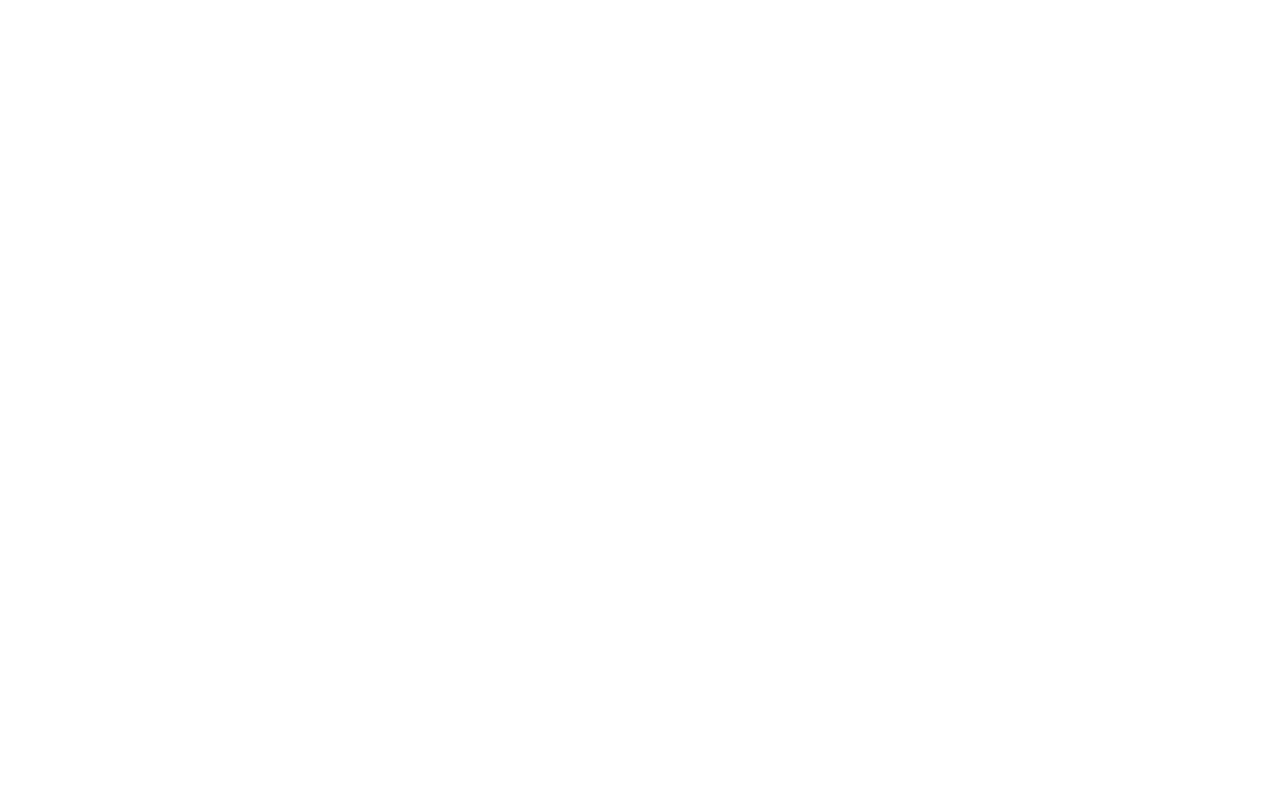
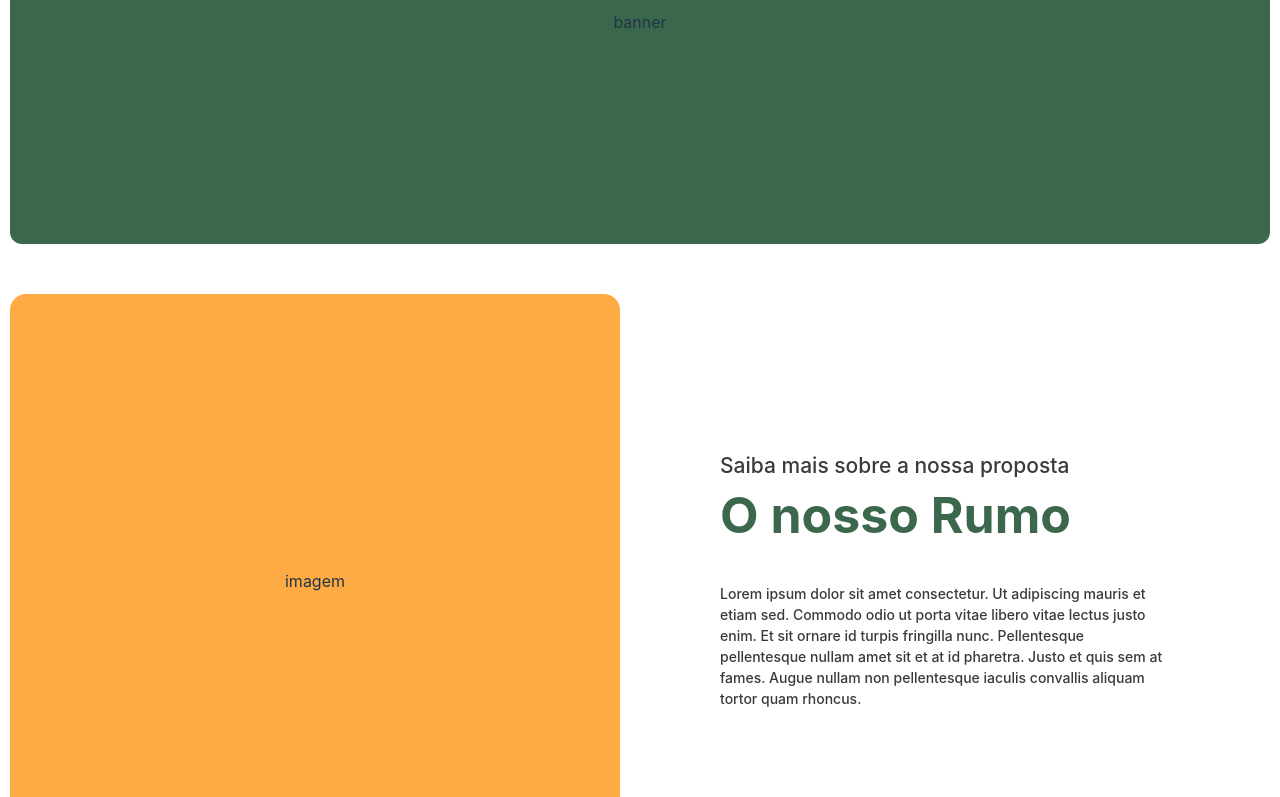
Before and after one commit to osCappuccinos/Projeto-II, a React (Vite) app: page /ruma in a window 1280 px wide. Before the commit this address had no page. Shown: the part 300-1097 px from the top of the page. Before the commit the page ends 800 px from the top, so only its background shows below. Built offline with nearby package versions, Linux system fonts and the light colour scheme.

Commit message:
Creation of "Ruma" component and "cardRuma" component.

```diff
--- /dev/null
+++ b/src/components/cards/cardRuma/cardRuma.css
@@ -0,0 +1,30 @@
+.card {
+    max-width: 327px;
+    max-height: 416px;
+    background-color: #EFEFEF;
+    display: flex;
+    flex-direction: column;
+    align-items: center;
+    justify-content: center;
+    border-radius: 12px;
+  }
+
+.card img {
+    width: 279px;
+    height: 279px;
+    border-radius: 12px;
+    margin: 24px;
+  }
+
+  .title {
+    font-size: 21px;
+    font-weight: 500;
+    color: #383B39 !important;
+  }
+
+  .description {
+    font-size: 14px;
+    font-weight: 500;
+    color: #383B39 !important;
+    margin-top: 10px;
+  }
--- /dev/null
+++ b/src/components/cards/cardRuma/cardRuma.jsx
@@ -0,0 +1,14 @@
+import React from 'react';
+import './cardRuma.css';
+
+const CardRuma = ({ img, title, description }) => {
+  return (
+    <div className="card">
+      <img src={img} alt={title} />
+      <div className='title'>{title}</div>
+      <div className='description'>{description}</div>
+    </div>
+  );
+};
+
+export default CardRuma;
--- /dev/null
+++ b/src/pages/Ruma.css
@@ -0,0 +1,72 @@
+.ruma {
+    display: flex;
+    flex-direction: column;
+    /* Adicione estilos adicionais para posicionar os containers conforme necessário */
+}
+
+.container1 {
+    margin-top: 30px;
+    max-width: 578px;
+    max-height: 210px;
+    padding: 210px 578px;
+    background-color: #3B684D;
+    border-radius: 12px;
+}
+
+.container2 {
+    display: flex;
+    margin: 50px 0;
+    align-items: center;
+}
+
+.image {
+    max-width: 275px;
+    max-height: 275px;
+    padding: 275px;
+    background-color: #FFAB44;
+    border-radius: 16px;
+}
+
+.text {
+    max-width: 450px;
+    margin: 0 100px;
+    text-align: start;
+}
+
+.title {
+    color: #FFAB44;
+    font-weight: 700;
+    font-size: 16px;
+    line-height: 24px;
+}
+
+.big-title {
+    color: #3B684D;
+    font-size: 50px;
+    font-weight: 700;
+    line-height: 75px;
+    margin-bottom: 30px;
+}
+
+.description {
+    color: #383B39;
+    font-size: 14px;
+}
+
+.container3 {
+    display: flex;
+    align-items: center;
+    flex-direction: column;
+    margin: 50px 0;
+}
+
+.container3 .description {
+    max-width: 624px;
+    margin-bottom: 50px;
+}
+
+.cards {
+    display: grid;
+  grid-template-columns: repeat(3, 1fr);
+  grid-gap: 20px;
+}
--- /dev/null
+++ b/src/pages/Ruma.jsx
@@ -0,0 +1,63 @@
+import React from 'react';
+import "./Ruma.css"
+import CardHomeInfo from '../components/cards/cardHome/cardHomeInfo';
+import CardRuma from '../components/cards/cardRuma/cardRuma';
+
+const Ruma = () => {
+    return (
+        <div className="ruma">
+            <div className="container1">
+                banner
+            </div>
+            <div className="container2">
+                <div className="image">
+                    imagem
+                </div>
+                <div className="text">
+                    <div className='title'>Saiba mais sobre a nossa proposta</div>
+                    <div className='big-title'>O nosso Rumo</div>
+                    <div className='description'>Lorem ipsum dolor sit amet consectetur. Ut adipiscing mauris et etiam sed. Commodo odio ut porta vitae libero vitae lectus justo enim. Et sit ornare id turpis fringilla nunc. Pellentesque pellentesque nullam amet sit et at id pharetra. Justo et quis sem at fames. Augue nullam non pellentesque iaculis convallis aliquam tortor quam rhoncus.</div>
+                </div>
+            </div>
+            <div className="container3">
+                <div className='title'>Equipe Os Cappuccinos</div>
+                <div className='big-title'>Conheça os Rumers</div>
+                <div className='description'>Na Ruma, exploramos um universo de produtos exclusivos, todos cuidadosamente selecionados por nossa curadoria, garantindo uma experiência única e diversificada para nossos clientes</div>
+                <div className='cards'>
+                    <CardRuma
+                        img="https://www.petz.com.br/blog//wp-content/uploads/2021/11/enxoval-para-gato-Copia.jpg"
+                        title="Cappuccino"
+                        description="Team Lead"
+                    />
+                    <CardRuma
+                        img="https://www.petz.com.br/blog//wp-content/uploads/2021/11/enxoval-para-gato-Copia.jpg"
+                        title="Giselle Fonseca"
+                        description="Product Manager"
+                    />
+                    <CardRuma
+                        img="https://www.petz.com.br/blog//wp-content/uploads/2021/11/enxoval-para-gato-Copia.jpg"
+                        title="Jadson Alcântara"
+                        description="UI/UX Designer"
+                    />
+                    <CardRuma
+                        img="https://www.petz.com.br/blog//wp-content/uploads/2021/11/enxoval-para-gato-Copia.jpg"
+                        title="Lucas de Oliveira"
+                        description="Desenvolvedor"
+                    />
+                    <CardRuma
+                        img="https://www.petz.com.br/blog//wp-content/uploads/2021/11/enxoval-para-gato-Copia.jpg"
+                        title="Lucas Xavier"
+                        description="Desenvolvedor"
+                    />
+                    <CardRuma
+                        img="https://www.petz.com.br/blog//wp-content/uploads/2021/11/enxoval-para-gato-Copia.jpg"
+                        title="Sami Nagahama"
+                        description="Desenvolvedora"
+                    />
+                </div>
+            </div>
+        </div>
+    );
+};
+
+export default Ruma;
--- a/src/router.jsx
+++ b/src/router.jsx
@@ -11,6 +11,7 @@ import Client from "./pages/Client";
 import Home from "./pages/Home";
 import Partners from "./pages/Partners";
 import ProductsByCategory from "./pages/ProductsByCategory"; // Add this import
+import Ruma from "./pages/Ruma";
 
 export const routes = [
    {
@@ -64,6 +65,10 @@ export const routes = [
          {
             path: '/parceiros',
             element: <Partners />
+         },
+         {
+            path: '/ruma',
+            element: <Ruma />
          }
       ]
    }
```
